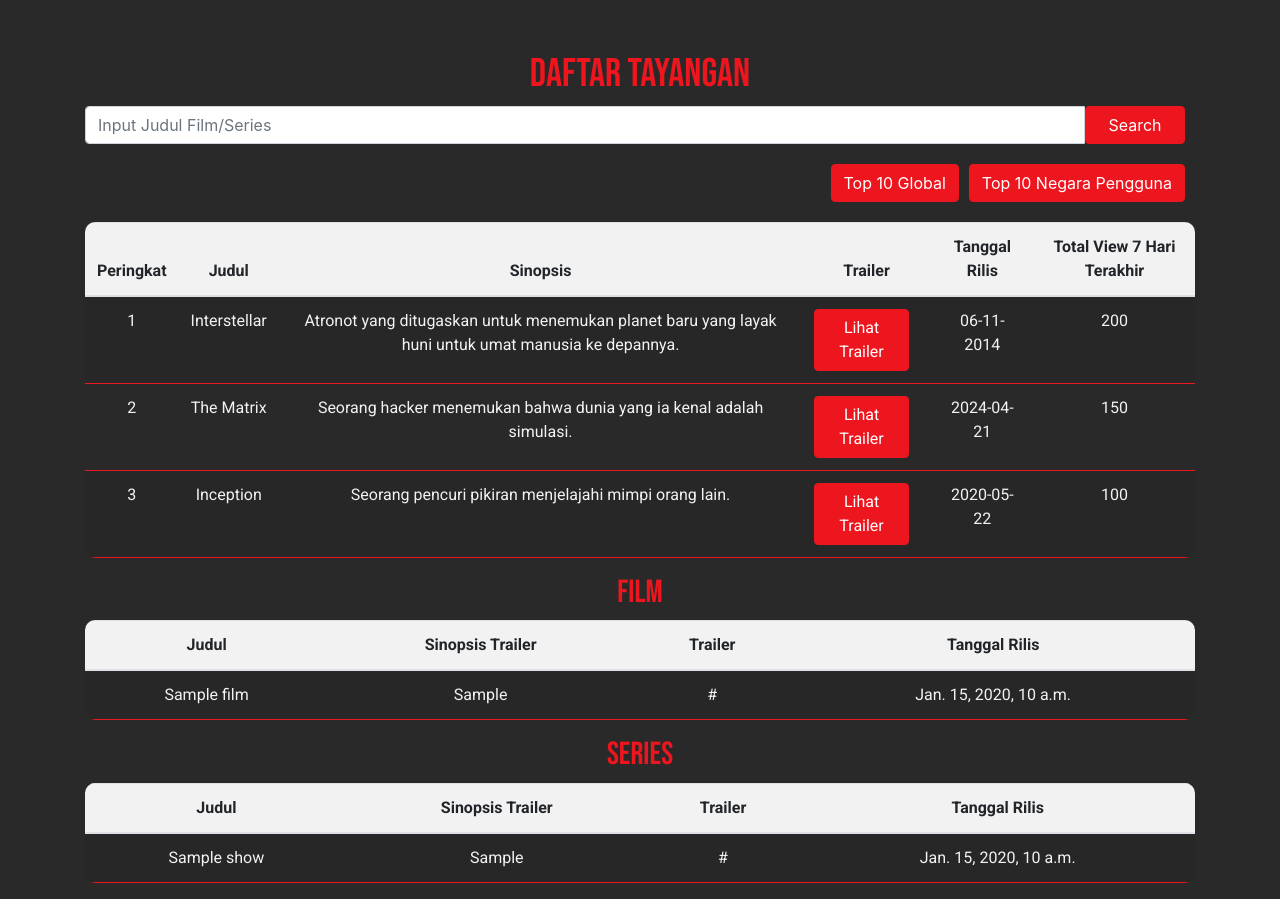
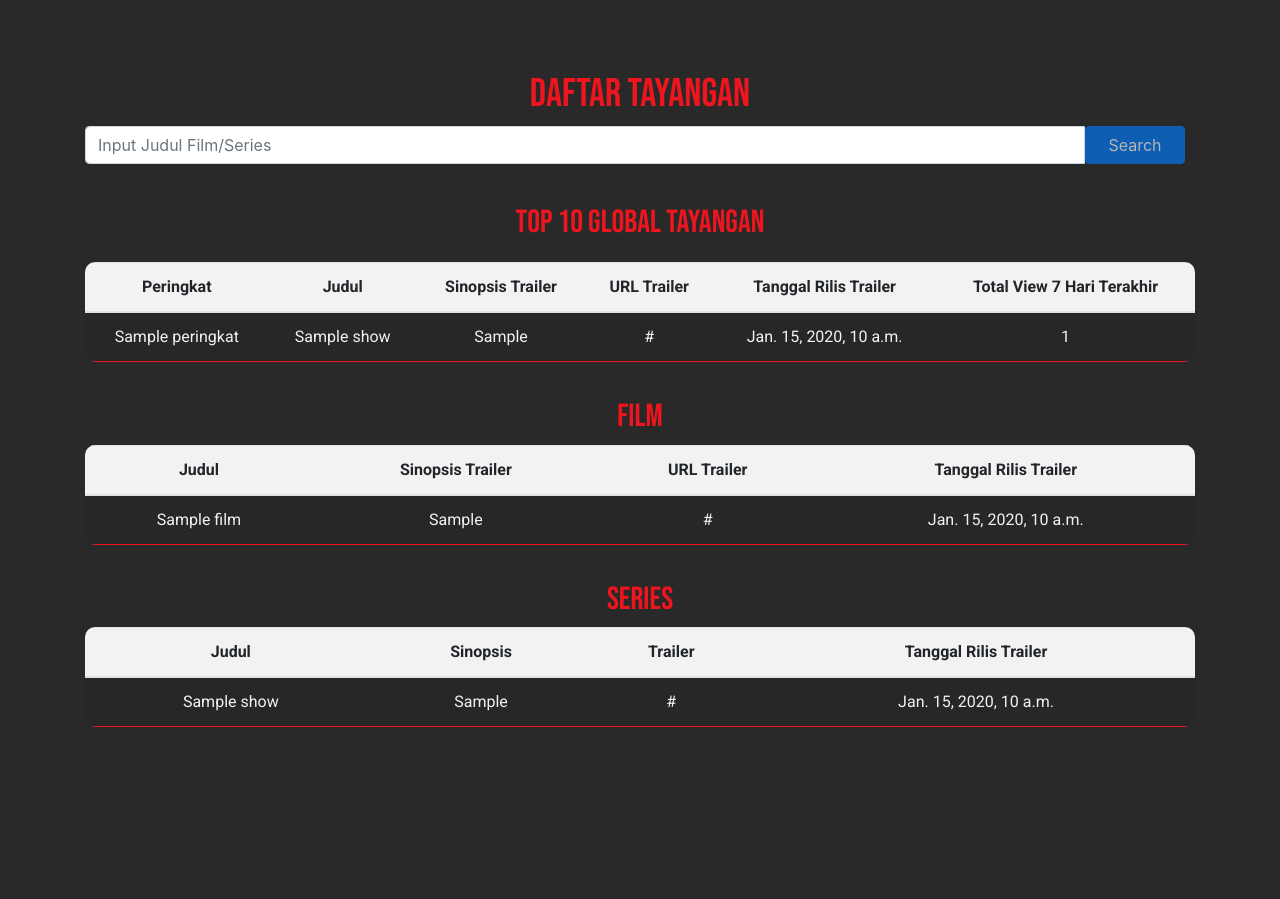
Before and after one commit to Pacilflix-A6/pacilflix, a Django app: template tayangan/templates/trailer.html in a window 1280 px wide. After the commit the page ends 727 px from the top, so only its background shows below. Run offline with Django 3.2, Linux system fonts and the light colour scheme; the template is opened without the code that fills it: most values are stand-ins (such as "Sample title", 1, 10 or a date in 2020); some libraries are stand-ins or nearby versions.

Commit message:
[Add]Read Data from Trailer Page

```diff
--- a/tayangan/templates/trailer.html
+++ b/tayangan/templates/trailer.html
@@ -64,6 +64,7 @@
         color: #ED151E;
         font-family: 'Bebas Neue', sans-serif;
         text-align: center;
+        padding-top: 20px;
     }
 
     .d-flex {
@@ -90,14 +91,10 @@
     <!-- Input Pencarian Tayangan -->
     <div class="input-group" style="display: flex;">
         <input type="text" class="form-control" placeholder="Input Judul Film/Series" id="searchInput" style="flex-grow: 1;">
-        <button class="btn btn-primary" type="button" id="searchButton" style="width: 100px;">Search</button>
+        <button class="btn btn-primary" type="button" id="searchButton" style="width: 100px;" disabled>Search</button>
     </div>
 
-    <!-- Opsi Top 10 -->
-    <div class="d-flex justify-content-end mt-3">
-        <button type="button" class="btn btn-primary me-2">Top 10 Global</button>
-        <button type="button" class="btn btn-primary">Top 10 Negara Pengguna</button>
-    </div>
+    <h2>Top 10 Global Tayangan</h2>
 
     <!-- Spasi -->
     <div style="margin-bottom: 20px;"></div>
@@ -108,39 +105,24 @@
             <tr>
                 <th>Peringkat</th>
                 <th>Judul</th>
-                <th>Sinopsis</th>
-                <th>Trailer</th>
-                <th>Tanggal Rilis</th>
+                <th>Sinopsis Trailer</th>
+                <th>URL Trailer</th>
+                <th>Tanggal Rilis Trailer</th>
                 <th>Total View 7 Hari Terakhir</th>
             </tr>
         </thead>
         <tbody>
             <!-- Data tayangan terbaik -->
+            {% for show in best_shows %}
             <tr>
-                <td>1</td>
-                <td>Interstellar</td>
-                <td>Atronot yang ditugaskan untuk menemukan planet baru yang layak huni untuk umat manusia ke depannya.</td>
-                <td><button type="button" class="btn btn-primary">Lihat Trailer</button></td>
-                <td>06-11-2014</td>
-                <td>200</td>
+                <td>{{ show.peringkat }}</td>
+                <td>{{ show.judul }}</td>
+                <td>{{ show.sinopsis_trailer }}</td>
+                <td>{{ show.url_video_trailer }}</td>
+                <td>{{ show.release_date_trailer }}</td>
+                <td>{{ show.total_view }}</td>
             </tr>
-            <tr>
-                <td>2</td>
-                <td>The Matrix</td>
-                <td>Seorang hacker menemukan bahwa dunia yang ia kenal adalah simulasi. </td>
-                <td><button type="button" class="btn btn-primary">Lihat Trailer</button></td>
-                <td>2024-04-21</td>
-                <td>150</td>
-            </tr>
-            <tr>
-                <td>3</td>
-                <td>Inception</td>
-                <td>Seorang pencuri pikiran menjelajahi mimpi orang lain.</td>
-                <td><button type="button" class="btn btn-primary">Lihat Trailer</button></td>
-                <td>2020-05-22</td>
-                <td>100</td>
-            </tr>
-            <!-- ⋮ Baris lainnya ⋮ -->
+            {% endfor %}
         </tbody>
     </table>
 
@@ -152,8 +134,8 @@
             <tr>
                 <th>Judul</th>
                 <th>Sinopsis Trailer</th>
-                <th>Trailer</th>
-                <th>Tanggal Rilis</th>
+                <th>URL Trailer</th>
+                <th>Tanggal Rilis Trailer</th>
             </tr>
         </thead>
         <tbody>
@@ -176,9 +158,9 @@
         <thead>
             <tr>
                 <th>Judul</th>
-                <th>Sinopsis Trailer</th>
+                <th>Sinopsis</th>
                 <th>Trailer</th>
-                <th>Tanggal Rilis</th>
+                <th>Tanggal Rilis Trailer</th>
             </tr>
         </thead>
         <tbody>
@@ -197,30 +179,23 @@
 
 <!-- Fitur Search -->
 <div class="modal fade" id="searchModal" tabindex="-1" aria-labelledby="searchModalLabel" aria-hidden="true">
-    <div class="modal-dialog">
+    <div class="modal-dialog" style="max-width: 90%;">
         <div class="modal-content">
             <div class="modal-header" style="background-color: #000000; color: #ED151E;">
                 <h5 class="modal-title" id="searchModalLabel">HASIL PENCARIAN</h5>
                 <button type="button" class="btn-close" data-bs-dismiss="modal" aria-label="Close"></button>
             </div>
-            <div class="modal-body">
+            <div class="modal-body" style="background-color: #000000;">
                 <table class="film-table">
                     <thead>
                         <tr>
                             <th>Judul</th>
-                            <th>Sinopsis</th>
+                            <th>Sinopsis Trailer</th>
                             <th>URL Trailer</th>
-                            <th>Tanggal Rilis</th>
+                            <th>Tanggal Rilis Trailer</th>
                         </tr>
                     </thead>
-                    <tbody>
-                        <tr>
-                            <td class="modal-text">Fallout</td>
-                            <td class="modal-text">Di masa depan, Los Angeles pasca-apokaliptik yang disebabkan oleh destruksi nuklir, warga harus tinggal di bunker bawah tanah untuk melindungi diri dari radiasi, mutan, dan perampok.</td>
-                            <td><button type="button" class="btn btn-primary">Lihat Trailer</button></td>
-                            <td class="modal-text">10-11-2024</td>
-                        </tr>
-                        <!-- Tambahkan baris untuk hasil pencarian lainnya di sini jika ada -->
+                    <tbody id="searchResults" style="color: #000000;">
                     </tbody>
                 </table>
             </div>
@@ -230,8 +205,55 @@
 
 <script>
     document.getElementById('searchButton').addEventListener('click', function () {
+        var query = document.getElementById('searchInput').value;
         console.log("Search button clicked!");
-        $('#searchModal').modal('show');
+
+        // Encode the query to make it URL-safe
+        var encodedQuery = encodeURIComponent(query);
+
+        // Construct the URL with the encoded query
+        const url = '/tayangan/search_tayangan/?q=' + encodedQuery;
+
+
+        fetch(url)
+        .then(response => response.json())
+        .then(data => {
+            var results = data.results;
+            var resultsTable = document.getElementById('searchResults');
+            resultsTable.innerHTML = '';
+
+            results.forEach(result => {
+                var row = `
+                <tr>
+                    <td>${result.judul}</td>
+                    <td>${result.sinopsis_trailer}</td>
+                    <td>${result.url_video_trailer}</td>
+                    <td>${result.release_date_trailer}</td>
+                </tr>`;
+                resultsTable.innerHTML += row;
+            });
+
+            var searchModal = new bootstrap.Modal(document.getElementById('searchModal'), {
+                keyboard: false
+            });
+            searchModal.show();
+        })
+        .catch(error => {
+            console.error('Error:', error);
+        });
+    });
+
+    // Mencegah tombol pencarian diklik jika input kosong
+    document.getElementById('searchInput').addEventListener('input', function () {
+        var query = this.value.trim();
+        var searchButton = document.getElementById('searchButton');
+
+        // Jika input kosong, nonaktifkan tombol pencarian
+        if (query === '') {
+            searchButton.disabled = true;
+        } else {
+            searchButton.disabled = false;
+        }
     });
 </script>
 {% endblock content %}
```
Also changed, not shown: tayangan/views.py (+29 -1 lines).
